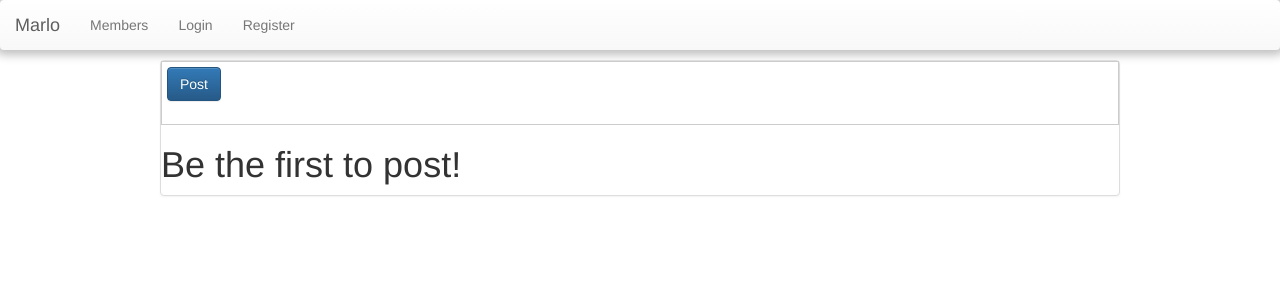
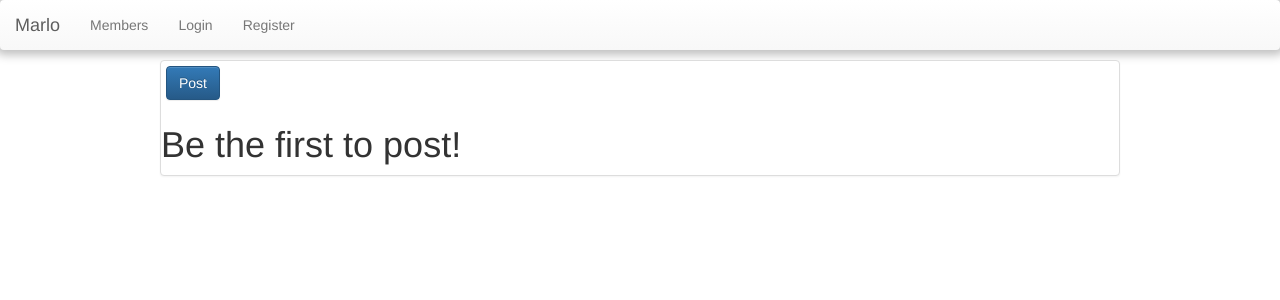
Before and after one commit to MarlosTiltingMe/Marlo.club, a Django app: page / in a window 1280 px wide. Shown: the top 300 px of the page. Run offline with Django 3.2, Linux system fonts and the light colour scheme; some libraries are stand-ins or nearby versions.

Commit message:
Styling change

```diff
--- a/profiles/templates/profiles/index.html
+++ b/profiles/templates/profiles/index.html
@@ -1,7 +1,7 @@
 {% extends 'profiles/header.html' %}
 {% block content %}
 <div class="panel panel-default" style="width:75%; margin-left:auto; margin-right:auto;">
-  <div class="postbit">
+  <div class="make-post">
     <a href="/board/post/img"><button id="pst" type="submit" class="btn btn-primary">Post</button></a>
   </div>
   {% if all_posts %}
```
